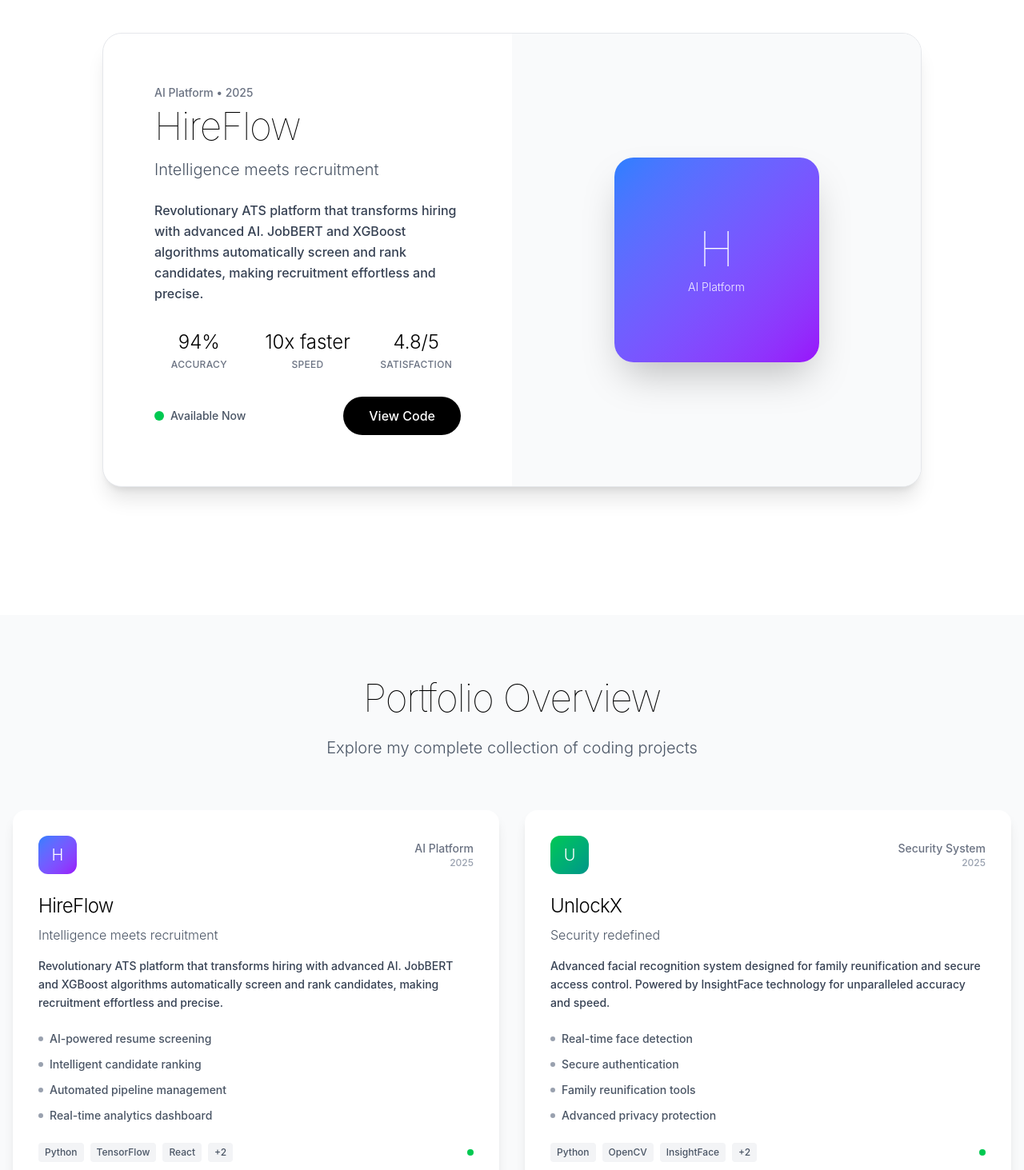
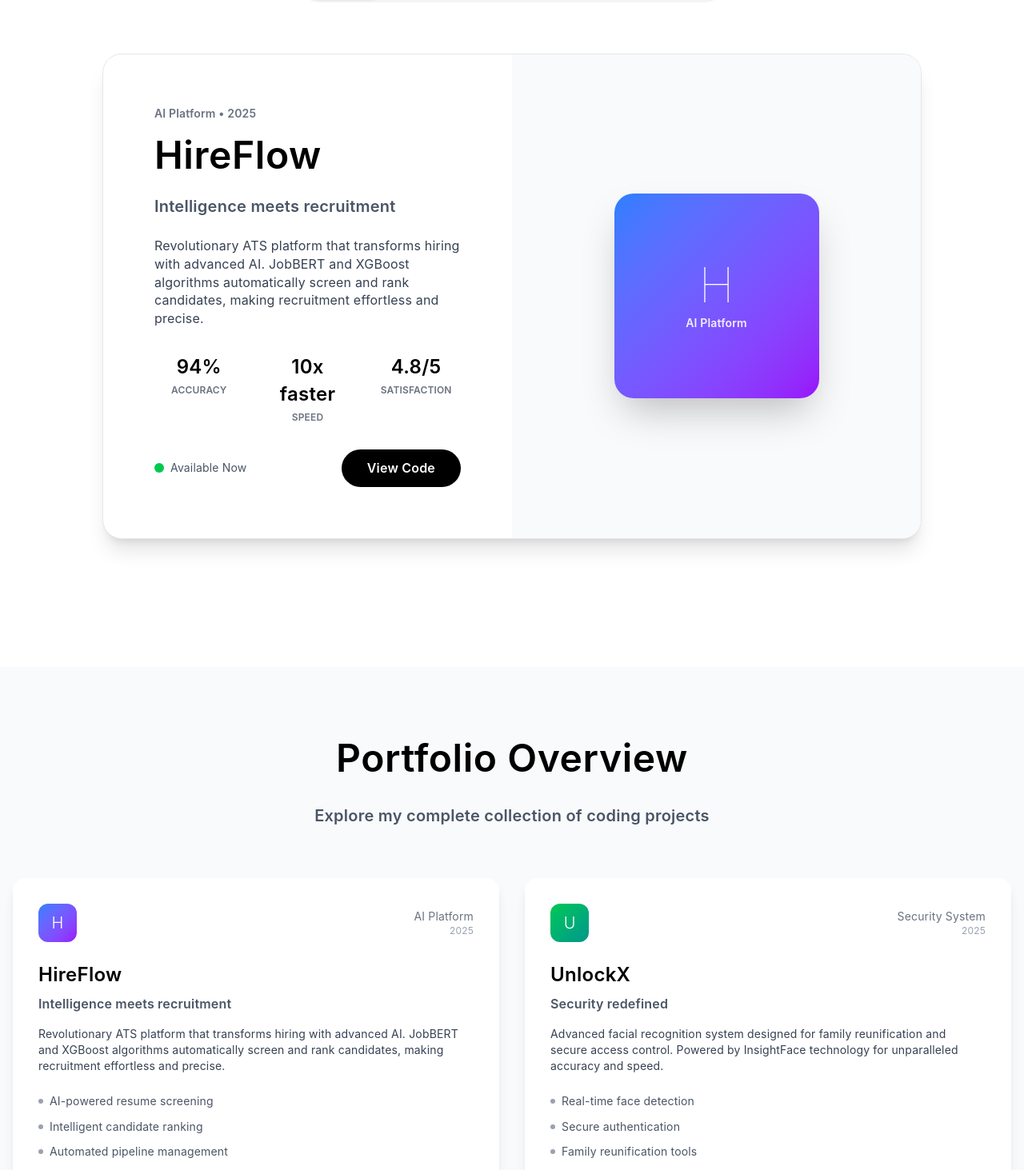
Before and after one commit to officialbryx/Portfolio, a React (Vite) app: page /work in a window 1280 px wide. Shown: the part 1287-2750 px from the top of the page at 80% size. Built offline with nearby package versions, Linux system fonts and the light colour scheme.

Commit message:
Update Work.jsx

```diff
--- a/src/pages/Work.jsx
+++ b/src/pages/Work.jsx
@@ -144,10 +144,10 @@ function Work() {
       <section className="py-20 px-4">
         <div className="max-w-7xl mx-auto">
           <div className="text-center mb-20">
-            <h2 className="text-5xl md:text-6xl font-thin mb-6 tracking-tight">
+            <h2 className="text-5xl md:text-6xl font-semibold mb-6 tracking-[.012em] leading-[1.42] font-['SF_Pro_Display','SF_Pro_Icons','Helvetica_Neue',Helvetica,Arial,sans-serif]">
               Projects
             </h2>
-            <p className="text-xl text-gray-600 font-light max-w-3xl mx-auto">
+            <p className="text-xl text-gray-600 font-semibold max-w-3xl mx-auto tracking-[.012em] leading-[1.42] font-['SF_Pro_Display','SF_Pro_Icons','Helvetica_Neue',Helvetica,Arial,sans-serif]">
               A carefully crafted collection of applications showcasing my
               expertise in AI development and modern software engineering.
             </p>
@@ -160,7 +160,7 @@ function Work() {
                 <button
                   key={index}
                   onClick={() => setSelectedProject(index)}
-                  className={`px-6 py-3 rounded-full text-sm font-medium transition-all duration-300 ${
+                  className={`px-6 py-3 rounded-full text-sm font-semibold transition-all duration-300 tracking-[.012em] leading-[1.42] font-['SF_Pro_Display','SF_Pro_Icons','Helvetica_Neue',Helvetica,Arial,sans-serif] ${
                     selectedProject === index
                       ? "bg-white text-black shadow-sm"
                       : "text-gray-500 hover:text-black"
@@ -178,17 +178,17 @@ function Work() {
               <div className="grid lg:grid-cols-2">
                 <div className="p-12 lg:p-16">
                   <div className="mb-8">
-                    <div className="text-sm font-medium text-gray-500 mb-2">
+                    <div className="text-sm font-semibold text-gray-500 mb-2 tracking-[.012em] leading-[1.42] font-['SF_Pro_Display','SF_Pro_Icons','Helvetica_Neue',Helvetica,Arial,sans-serif]">
                       {projects[selectedProject].category} •{" "}
                       {projects[selectedProject].year}
                     </div>
-                    <h3 className="text-4xl md:text-5xl font-thin mb-4 tracking-tight">
+                    <h3 className="text-4xl md:text-5xl font-semibold mb-4 tracking-[.012em] leading-[1.42] font-['SF_Pro_Display','SF_Pro_Icons','Helvetica_Neue',Helvetica,Arial,sans-serif]">
                       {projects[selectedProject].title}
                     </h3>
-                    <p className="text-xl text-gray-600 font-light mb-6">
+                    <p className="text-xl text-gray-600 font-semibold mb-6 tracking-[.012em] leading-[1.42] font-['SF_Pro_Display','SF_Pro_Icons','Helvetica_Neue',Helvetica,Arial,sans-serif]">
                       {projects[selectedProject].tagline}
                     </p>
-                    <p className="text-gray-700 leading-relaxed mb-8">
+                    <p className="text-gray-700 leading-[1.42] mb-8 font-normal tracking-[.012em] font-['SF_Pro_Display','SF_Pro_Icons','Helvetica_Neue',Helvetica,Arial,sans-serif]">
                       {projects[selectedProject].description}
                     </p>
                   </div>
@@ -197,10 +197,10 @@ function Work() {
                     {Object.entries(projects[selectedProject].metrics).map(
                       ([key, value]) => (
                         <div key={key} className="text-center">
-                          <div className="text-2xl font-light text-black mb-1">
+                          <div className="text-2xl font-semibold text-black mb-1 tracking-[.012em] leading-[1.42] font-['SF_Pro_Display','SF_Pro_Icons','Helvetica_Neue',Helvetica,Arial,sans-serif]">
                             {value}
                           </div>
-                          <div className="text-xs text-gray-500 uppercase tracking-wide">
+                          <div className="text-xs text-gray-500 uppercase tracking-[.012em] font-semibold font-['SF_Pro_Display','SF_Pro_Icons','Helvetica_Neue',Helvetica,Arial,sans-serif]">
                             {key}
                           </div>
                         </div>
@@ -217,11 +217,11 @@ function Work() {
                             : "bg-yellow-500"
                         }`}
                       ></div>
-                      <span className="text-sm text-gray-600">
+                      <span className="text-sm text-gray-600 font-normal tracking-[.012em] leading-[1.42] font-['SF_Pro_Display','SF_Pro_Icons','Helvetica_Neue',Helvetica,Arial,sans-serif]">
                         {projects[selectedProject].status}
                       </span>
                     </div>
-                    <button className="bg-black text-white px-8 py-3 rounded-full font-medium hover:bg-gray-800 transition-colors">
+                    <button className="bg-black text-white px-8 py-3 rounded-full font-semibold hover:bg-gray-800 transition-colors tracking-[.012em] leading-[1.42] font-['SF_Pro_Display','SF_Pro_Icons','Helvetica_Neue',Helvetica,Arial,sans-serif]">
                       View Code
                     </button>
                   </div>
@@ -235,7 +235,7 @@ function Work() {
                       <div className="text-6xl font-thin mb-2">
                         {projects[selectedProject].title.charAt(0)}
                       </div>
-                      <div className="text-sm font-light opacity-90">
+                      <div className="text-sm font-semibold opacity-90 tracking-[.012em] leading-[1.42] font-['SF_Pro_Display','SF_Pro_Icons','Helvetica_Neue',Helvetica,Arial,sans-serif]">
                         {projects[selectedProject].category}
                       </div>
                     </div>
@@ -251,10 +251,10 @@ function Work() {
       <section className="py-20 px-4 bg-gray-50">
         <div className="max-w-7xl mx-auto">
           <div className="text-center mb-16">
-            <h2 className="text-4xl md:text-5xl font-thin mb-6 tracking-tight">
+            <h2 className="text-4xl md:text-5xl font-semibold mb-6 tracking-[.012em] leading-[1.42] font-['SF_Pro_Display','SF_Pro_Icons','Helvetica_Neue',Helvetica,Arial,sans-serif]">
               Portfolio Overview
             </h2>
-            <p className="text-xl text-gray-600 font-light">
+            <p className="text-xl text-gray-600 font-semibold tracking-[.012em] leading-[1.42] font-['SF_Pro_Display','SF_Pro_Icons','Helvetica_Neue',Helvetica,Arial,sans-serif]">
               Explore my complete collection of coding projects
             </p>
           </div>
@@ -277,22 +277,22 @@ function Work() {
                       </div>
                     </div>
                     <div className="text-right">
-                      <div className="text-sm text-gray-500">
+                      <div className="text-sm text-gray-500 font-normal tracking-[.012em] leading-[1.42] font-['SF_Pro_Display','SF_Pro_Icons','Helvetica_Neue',Helvetica,Arial,sans-serif]">
                         {project.category}
                       </div>
-                      <div className="text-xs text-gray-400">
+                      <div className="text-xs text-gray-400 font-normal tracking-[.012em] font-['SF_Pro_Display','SF_Pro_Icons','Helvetica_Neue',Helvetica,Arial,sans-serif]">
                         {project.year}
                       </div>
                     </div>
                   </div>
 
-                  <h3 className="text-2xl font-light mb-2 tracking-tight">
+                  <h3 className="text-2xl font-semibold mb-2 tracking-[.012em] leading-[1.42] font-['SF_Pro_Display','SF_Pro_Icons','Helvetica_Neue',Helvetica,Arial,sans-serif]">
                     {project.title}
                   </h3>
-                  <p className="text-gray-600 mb-4 font-light">
+                  <p className="text-gray-600 mb-4 font-semibold tracking-[.012em] leading-[1.42] font-['SF_Pro_Display','SF_Pro_Icons','Helvetica_Neue',Helvetica,Arial,sans-serif]">
                     {project.tagline}
                   </p>
-                  <p className="text-gray-700 text-sm leading-relaxed mb-6">
+                  <p className="text-gray-700 text-sm leading-[1.42] mb-6 font-normal tracking-[.012em] font-['SF_Pro_Display','SF_Pro_Icons','Helvetica_Neue',Helvetica,Arial,sans-serif]">
                     {project.description}
                   </p>
 
@@ -300,7 +300,9 @@ function Work() {
                     {project.features.map((feature, idx) => (
                       <div key={idx} className="flex items-center space-x-2">
                         <div className="w-1.5 h-1.5 bg-gray-400 rounded-full"></div>
-                        <span className="text-sm text-gray-600">{feature}</span>
+                        <span className="text-sm text-gray-600 font-normal tracking-[.012em] leading-[1.42] font-['SF_Pro_Display','SF_Pro_Icons','Helvetica_Neue',Helvetica,Arial,sans-serif]">
+                          {feature}
+                        </span>
                       </div>
                     ))}
                   </div>
@@ -310,13 +312,13 @@ function Work() {
                       {project.tech.slice(0, 3).map((tech, idx) => (
                         <span
                           key={idx}
-                          className="text-xs bg-gray-100 text-gray-600 px-2 py-1 rounded"
+                          className="text-xs bg-gray-100 text-gray-600 px-2 py-1 rounded font-normal tracking-[.012em] font-['SF_Pro_Display','SF_Pro_Icons','Helvetica_Neue',Helvetica,Arial,sans-serif]"
                         >
                           {tech}
                         </span>
                       ))}
                       {project.tech.length > 3 && (
-                        <span className="text-xs bg-gray-100 text-gray-600 px-2 py-1 rounded">
+                        <span className="text-xs bg-gray-100 text-gray-600 px-2 py-1 rounded font-normal tracking-[.012em] font-['SF_Pro_Display','SF_Pro_Icons','Helvetica_Neue',Helvetica,Arial,sans-serif]">
                           +{project.tech.length - 3}
                         </span>
                       )}
```
